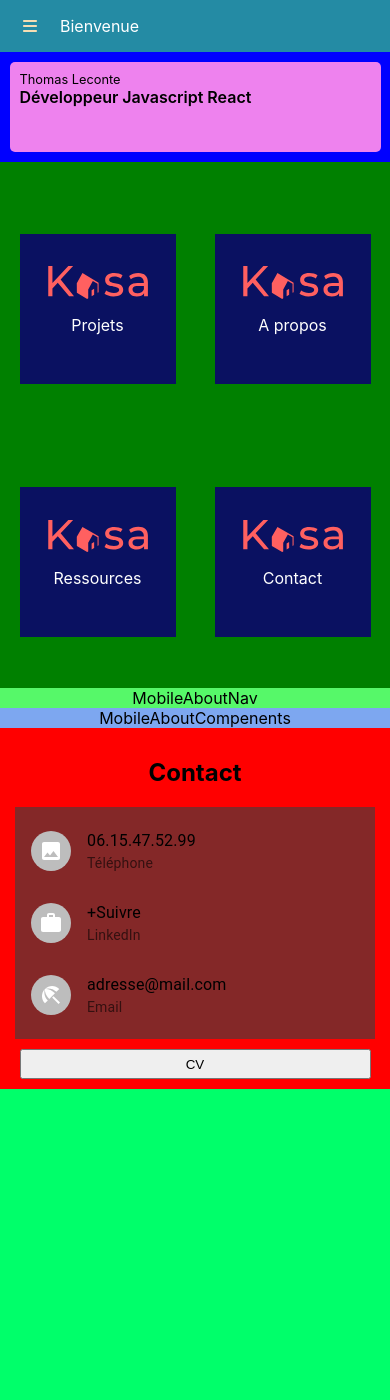
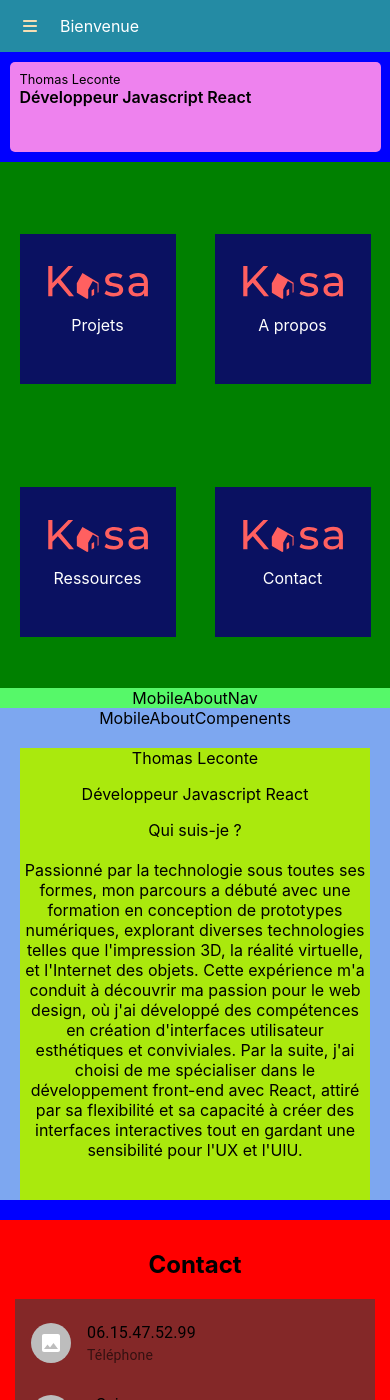
Before and after one commit to Halloween47/portfolio_2024, a React (Create React App) app: page / in a window 390 px wide. Shown: the top 1400 px of the page. Built offline with nearby package versions, Linux system fonts and the light colour scheme.

Commit message:
Prototype Mobile About ME !

```diff
--- a/src/components/mobileAbout/mobileAbout.jsx
+++ b/src/components/mobileAbout/mobileAbout.jsx
@@ -1,10 +1,14 @@
 import React from 'react'
+import MobileAboutMe from '../mobileAboutMe/mobileAboutMe'
 
 const MobileAbout = () => {
   return (
     <div className='MobileAbout'>
         <div className="MobileAboutNav">MobileAboutNav</div>
-        <div className="MobileAboutCompenents">MobileAboutCompenents</div>
+        <div className="MobileAboutCompenents">
+          MobileAboutCompenents
+          <MobileAboutMe />
+          </div>
         </div>
   )
 }
--- /dev/null
+++ b/src/components/mobileAboutMe/_mobileAboutMe.scss
@@ -0,0 +1,4 @@
+.mobileAboutMe {
+    background-color: #aae90d;
+    margin: 20px;
+}
--- /dev/null
+++ b/src/components/mobileAboutMe/mobileAboutMe.jsx
@@ -0,0 +1,21 @@
+import React from 'react'
+
+const MobileAboutMe = () => {
+  return (
+    <div className="mobileAboutMe">
+        <p className="nomPrenom">Thomas Leconte</p>
+        <p className="fonction">Développeur Javascript React</p>
+        <div className="texteAboutMe">
+            Qui suis-je ?
+            <br/>
+            <br/>
+            Passionné par la technologie sous toutes ses formes, mon parcours a débuté avec une formation en conception de prototypes numériques, explorant diverses technologies telles que l'impression 3D, la réalité virtuelle, et l'Internet des objets. Cette expérience m'a conduit à découvrir ma passion pour le web design, où j'ai développé des compétences en création d'interfaces utilisateur esthétiques et conviviales. Par la suite, j'ai choisi de me spécialiser dans le développement front-end avec React, attiré par sa flexibilité et sa capacité à créer des interfaces interactives tout en gardant une sensibilité pour l'UX et l'UIU.
+            <br/>
+            <br/>
+            <br/>
+        </div>
+    </div>
+  )
+}
+
+export default MobileAboutMe
--- a/src/style.css
+++ b/src/style.css
@@ -88,6 +88,11 @@ code {
 }
 .MobileAbout .MobileAboutCompenents {
   background-color: #7da7f0;
+}
+
+.mobileAboutMe {
+  background-color: #aae90d;
+  margin: 20px;
 }
 
 .mobile-contact {
--- a/src/style.scss
+++ b/src/style.scss
@@ -5,6 +5,7 @@
 @import 'components/mobile-hub/mobileHub';
 @import 'components/mobileHubTuile/mobileHubTuile';
 @import 'components/mobileAbout/mobileAbout';
+@import 'components/mobileAboutMe/mobileAboutMe';
 @import 'components/mobileContact/mobileContact';
 
 @import 'sass/hero';
```
Also changed, not shown: 1 other file (tests, documents, lock files or other folders).
